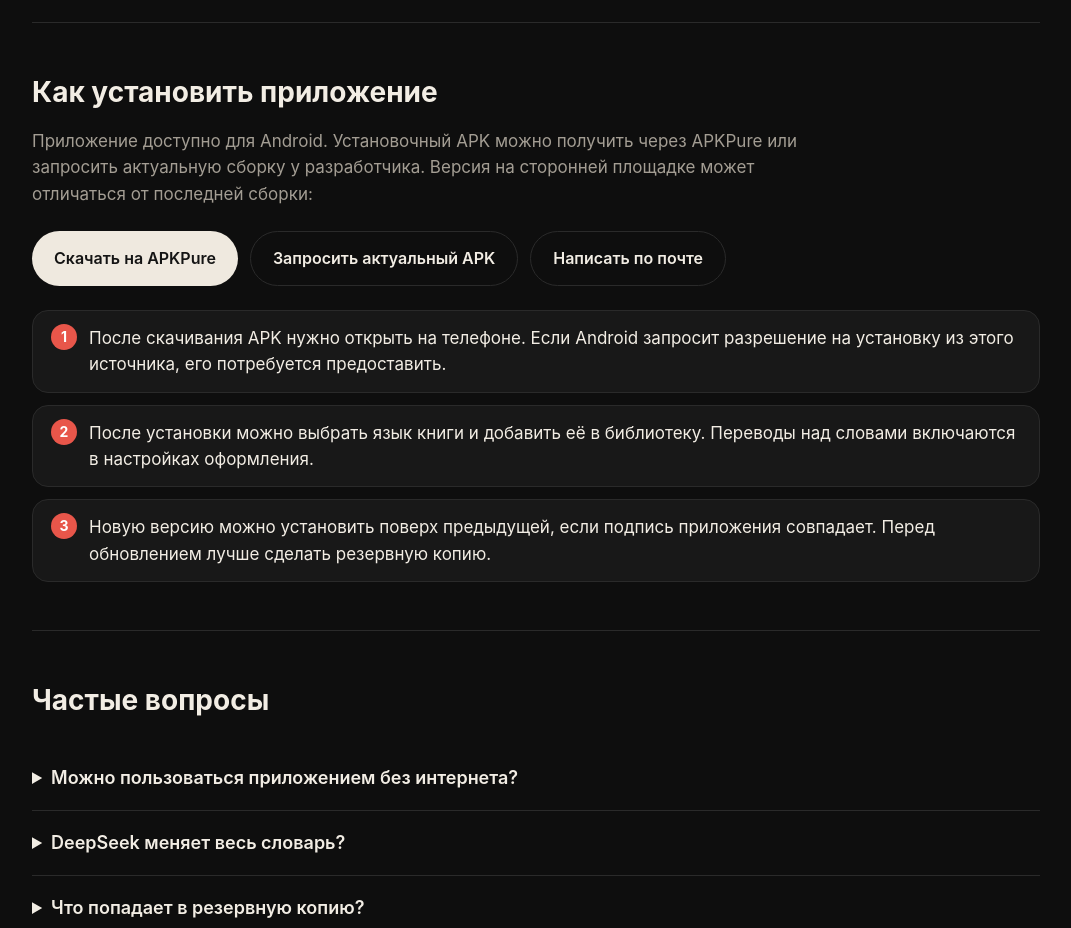
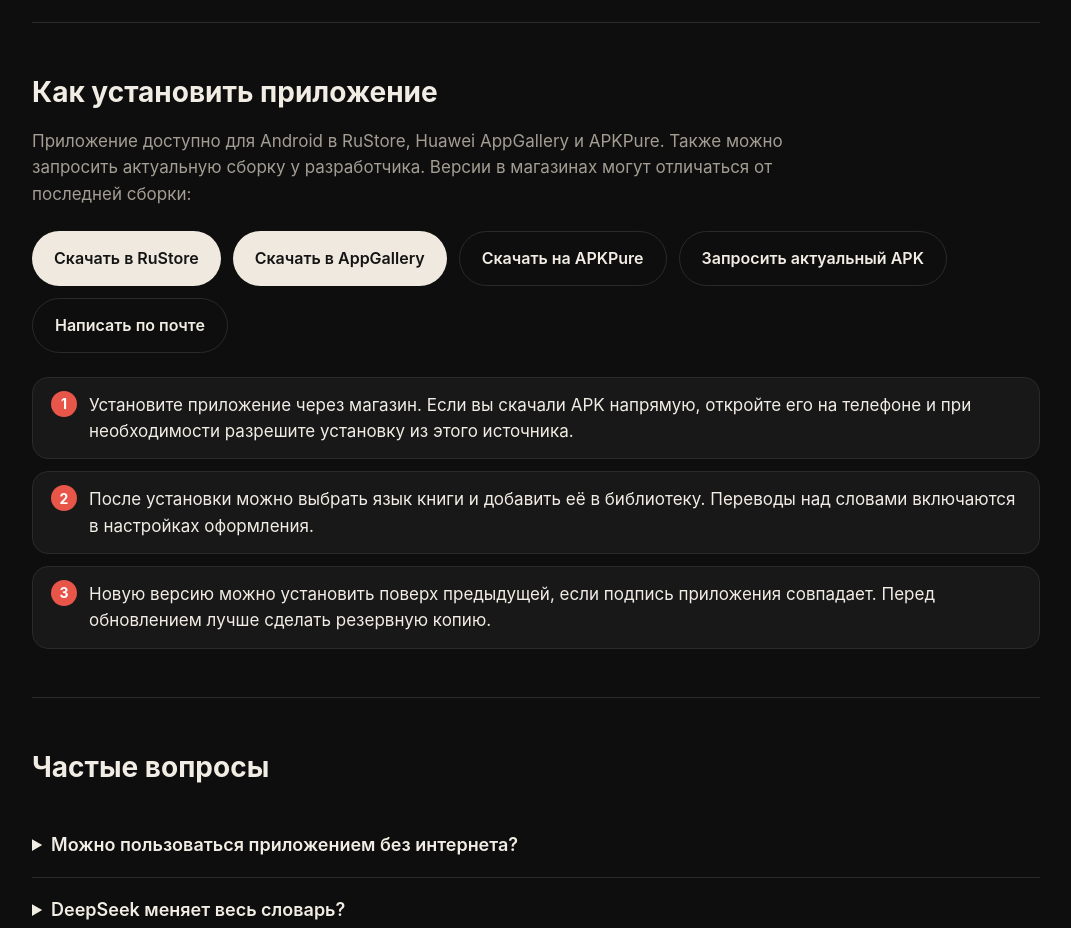
Before and after one commit to boikot5225-afk/HanReader, a plain HTML site: page docs/index.html in a window 1280 px wide. Shown: the part 4080-5008 px from the top of the page, without its empty margins (104-1175 px from the left). Drawn offline with Linux system fonts and the light colour scheme.

Commit message:
Add RuStore and AppGallery download links

```diff
--- a/docs/index.html
+++ b/docs/index.html
@@ -203,10 +203,10 @@
 
   <section id="install">
     <h2>Как установить приложение</h2>
-    <p class="section-lead">Приложение доступно для Android. Установочный APK можно получить через APKPure или запросить актуальную сборку у разработчика. Версия на сторонней площадке может отличаться от последней сборки:</p>
-    <div class="buttons"><a class="btn primary" href="https://apkpure.com/p/com.hanreader.app.es">Скачать на APKPure</a><a class="btn ghost" href="https://t.me/SainJust">Запросить актуальный APK</a><a class="btn ghost" href="mailto:boikot5225@gmail.com?subject=Amauta%20Reader%20APK">Написать по почте</a></div>
+    <p class="section-lead">Приложение доступно для Android в RuStore, Huawei AppGallery и APKPure. Также можно запросить актуальную сборку у разработчика. Версии в магазинах могут отличаться от последней сборки:</p>
+    <div class="buttons"><a class="btn primary" href="https://www.rustore.ru/catalog/app/com.hanreader.app.es">Скачать в RuStore</a><a class="btn primary" href="https://appgallery.cloud.huawei.com/ag/n/app/C119835091?locale=ru_RU">Скачать в AppGallery</a><a class="btn ghost" href="https://apkpure.com/p/com.hanreader.app.es">Скачать на APKPure</a><a class="btn ghost" href="https://t.me/SainJust">Запросить актуальный APK</a><a class="btn ghost" href="mailto:boikot5225@gmail.com?subject=Amauta%20Reader%20APK">Написать по почте</a></div>
     <ol class="steps" style="margin-top:24px">
-      <li>После скачивания APK нужно открыть на телефоне. Если Android запросит разрешение на установку из этого источника, его потребуется предоставить.</li>
+      <li>Установите приложение через магазин. Если вы скачали APK напрямую, откройте его на телефоне и при необходимости разрешите установку из этого источника.</li>
       <li>После установки можно выбрать язык книги и добавить её в библиотеку. Переводы над словами включаются в настройках оформления.</li>
       <li>Новую версию можно установить поверх предыдущей, если подпись приложения совпадает. Перед обновлением лучше сделать резервную копию.</li>
     </ol>
```
